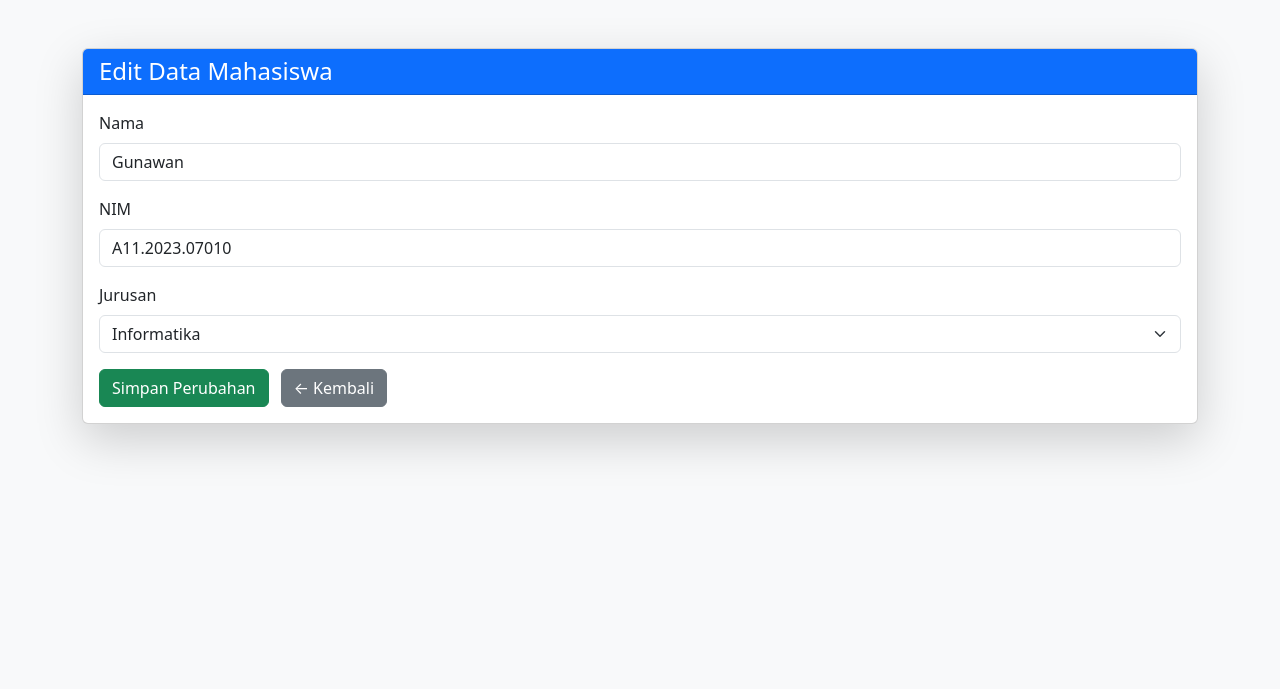
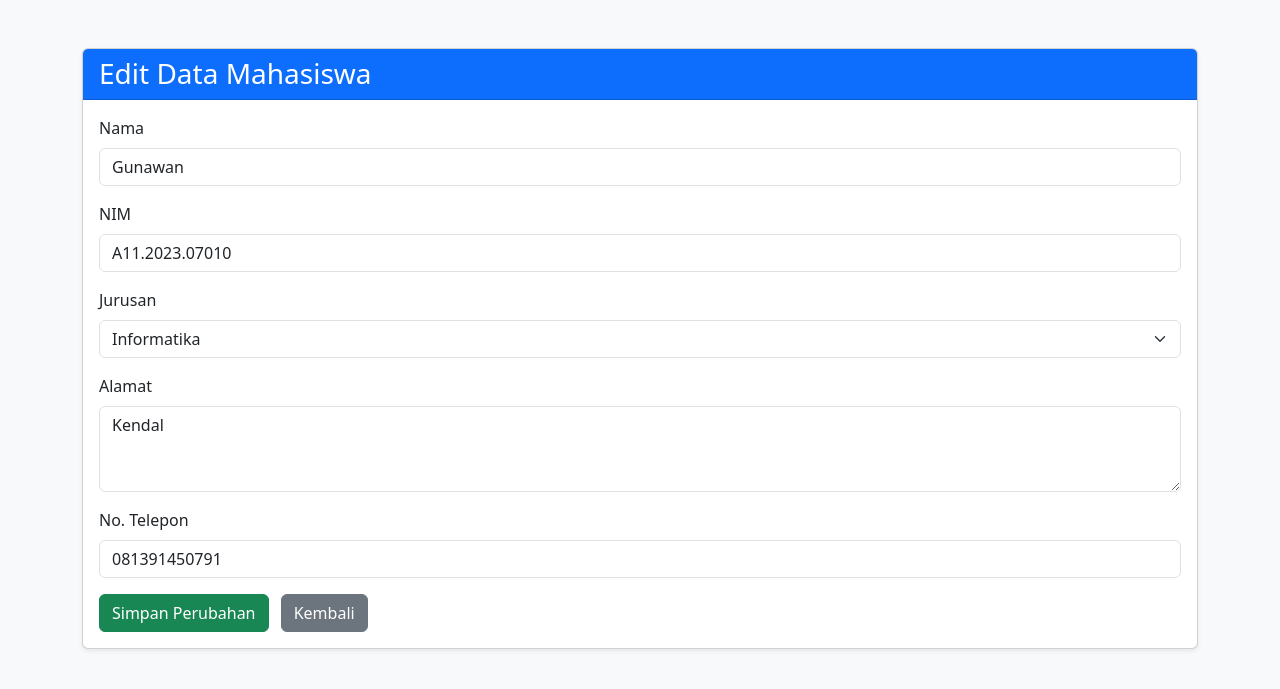
Before and after one commit to gunawansapu/praktek-mvc-07010, a PHP site: page /edit.php?id=13 in a window 1280 px wide. Shown: the top 689 px of the page. Run offline with PHP 8.4, Linux system fonts and the light colour scheme; data comes from the database, SQL or seed files in the repository; both versions use the stored data as it was after the commit.

Commit message:
update projek

```diff
--- a/controller/MahasiswaController.php
+++ b/controller/MahasiswaController.php
@@ -14,7 +14,9 @@ class MahasiswaController {
         $this->model->add([
             'nama' => $_POST['nama'],
             'nim' => $_POST['nim'],
-            'jurusan' => $_POST['jurusan']
+            'jurusan' => $_POST['jurusan'],
+            'alamat' => $_POST['alamat'],
+            'telepon' => $_POST['telepon']
         ]);
         header("Location: index.php?success=1");
         exit;
--- a/edit.php
+++ b/edit.php
@@ -20,7 +20,9 @@ if ($_SERVER['REQUEST_METHOD'] === 'POST') {
     $model->update($id, [
         'nama' => $_POST['nama'],
         'nim' => $_POST['nim'],
-        'jurusan' => $_POST['jurusan']
+        'jurusan' => $_POST['jurusan'],
+        'alamat' => $_POST['alamat'],
+        'telepon' => $_POST['telepon']
     ]);
     header("Location: index.php?updated=1");
     exit;
@@ -28,17 +30,17 @@ if ($_SERVER['REQUEST_METHOD'] === 'POST') {
 ?>
 
 <!DOCTYPE html>
-<html lang="en">
+<html lang="id">
 <head>
-    <meta charset="UTF-8">
+    <meta charset="UTF-8" />
     <title>Edit Mahasiswa</title>
-    <link href="https://cdn.jsdelivr.net/npm/bootstrap@5.3.2/dist/css/bootstrap.min.css" rel="stylesheet">
+    <link href="https://cdn.jsdelivr.net/npm/bootstrap@5.3.2/dist/css/bootstrap.min.css" rel="stylesheet" />
 </head>
 <body class="bg-light">
-<div class="container py-5">
-    <div class="card shadow-lg">
+<div class="container my-5">
+    <div class="card shadow-sm">
         <div class="card-header bg-primary text-white">
-            <h4 class="mb-0">Edit Data Mahasiswa</h4>
+            <h3 class="mb-0">Edit Data Mahasiswa</h3>
         </div>
         <div class="card-body">
             <form method="POST">
@@ -46,13 +48,15 @@ if ($_SERVER['REQUEST_METHOD'] === 'POST') {
                     <label for="nama" class="form-label">Nama</label>
                     <input type="text" id="nama" name="nama" class="form-control" value="<?= htmlspecialchars($data['nama']) ?>" required>
                 </div>
+
                 <div class="mb-3">
                     <label for="nim" class="form-label">NIM</label>
                     <input type="text" id="nim" name="nim" class="form-control" value="<?= htmlspecialchars($data['nim']) ?>" required>
                 </div>
+
                 <div class="mb-3">
                     <label for="jurusan" class="form-label">Jurusan</label>
-                    <select name="jurusan" class="form-select" required>
+                    <select id="jurusan" name="jurusan" class="form-select" required>
                         <?php
                         $jurusan_list = [
                             "Informatika", "Sistem Informasi", "Teknik Elektro",
@@ -66,11 +70,24 @@ if ($_SERVER['REQUEST_METHOD'] === 'POST') {
                         ?>
                     </select>
                 </div>
+
+                <div class="mb-3">
+                    <label for="alamat" class="form-label">Alamat</label>
+                    <textarea id="alamat" name="alamat" class="form-control" rows="3" required><?= htmlspecialchars($data['alamat']) ?></textarea>
+                </div>
+
+                <div class="mb-3">
+                    <label for="telepon" class="form-label">No. Telepon</label>
+                    <input type="text" id="telepon" name="telepon" class="form-control" value="<?= htmlspecialchars($data['telepon']) ?>" required>
+                </div>
+
                 <button type="submit" class="btn btn-success">Simpan Perubahan</button>
-                <a href="index.php" class="btn btn-secondary ms-2">← Kembali</a>
+                <a href="index.php" class="btn btn-secondary ms-2">Kembali</a>
             </form>
         </div>
     </div>
 </div>
+
+<script src="https://cdn.jsdelivr.net/npm/bootstrap@5.3.2/dist/js/bootstrap.bundle.min.js"></script>
 </body>
 </html>
--- a/model/Mahasiswa.php
+++ b/model/Mahasiswa.php
@@ -14,11 +14,13 @@ class Mahasiswa {
     }
 
     public function add($data) {
-        $stmt = $this->conn->prepare("INSERT INTO mahasiswa (nama, nim, jurusan) VALUES (:nama, :nim, :jurusan)");
+        $stmt = $this->conn->prepare("INSERT INTO mahasiswa (nama, nim, jurusan, alamat, telepon) VALUES (:nama, :nim, :jurusan, :alamat, :telepon)");
         $stmt->execute([
             ':nama' => $data['nama'],
             ':nim' => $data['nim'],
-            ':jurusan' => $data['jurusan']
+            ':jurusan' => $data['jurusan'],
+            ':alamat' => $data['alamat'],
+            ':telepon' => $data['telepon']
         ]);
     }
 
@@ -37,14 +39,14 @@ public function getById($id)
 
     public function update($id, $data)
     {
-    $stmt = $this->conn->prepare("UPDATE mahasiswa SET nama = ?, nim = ?, jurusan = ? WHERE id = ?");
+        $stmt = $this->conn->prepare("UPDATE mahasiswa SET nama = ?, nim = ?, jurusan = ?, alamat = ?, telepon = ? WHERE id = ?");
         $stmt->execute([
             $data['nama'],
             $data['nim'],
             $data['jurusan'],
+            $data['alamat'],
+            $data['telepon'],
             $id
         ]);
     }
-
-
 }
```
Also changed, not shown: config/mahasiswa.sql (+7 -7 lines), view/mahasiswa_view.php (+15 -4 lines). Lines whose indentation alone changed are shown as unchanged.
